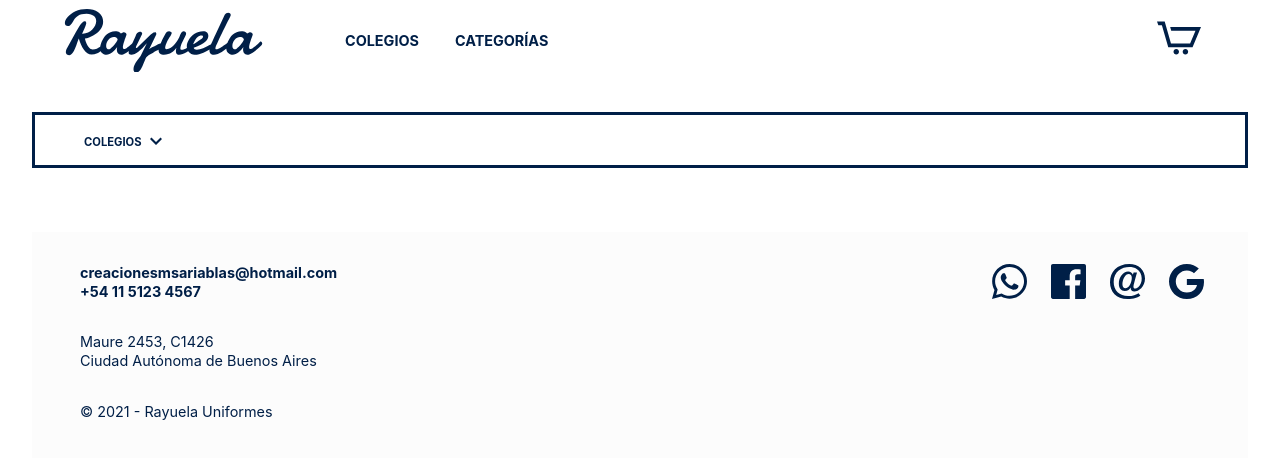
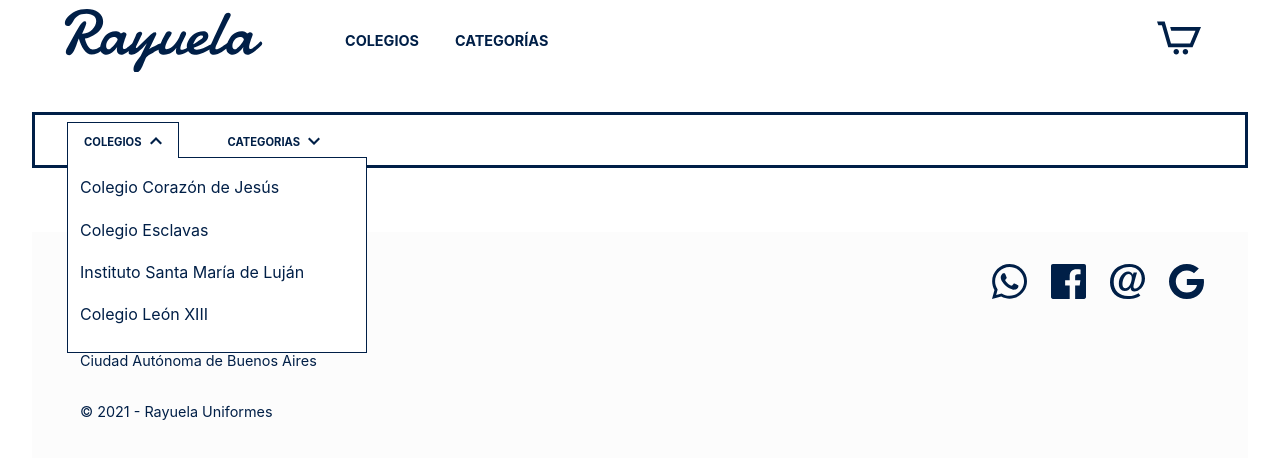
Before and after one commit to hernan-clich/rayuela-uniformes, a Next.js app: page /products in a window 1280 px wide. Both pictures are taken after a click on the element "COLEGIOS". Shown: the top 458 px of the page. Built offline with nearby package versions, Linux system fonts and the light colour scheme; a web font is replaced by a local one.

Commit message:
FilterItem receives array as prop instead of hardcoded data

```diff
--- a/app/components/FilterItem/index.tsx
+++ b/app/components/FilterItem/index.tsx
@@ -1,34 +1,29 @@
-import React, { useState, useRef } from 'react';
+import { useState, useRef } from 'react';
 import ArrowIcon from '@components/ArrowIcon';
 import CustomText from '@components/CustomText';
-import { SCHOOL_DATA } from '@constants/schools';
 import useOnClickOutside from '@hooks/useOnClickOutside';
+import { TSingleFilterItem } from '@interfaces/generalInterfaces';
 import * as Styled from './styles';
 
 type Props = {
-  name: string;
+  filtersToList: TSingleFilterItem[];
+  title: string;
 };
 
-type TFilteredFields = {
+export type TFilterQueries = {
   school: string;
-  category: string;
+  categories: string;
 };
 
-function FilterItem({ name }: Props) {
+function FilterItem({ filtersToList, title }: Props) {
+  const containerRef = useRef<HTMLDivElement>(null);
+  // const initialFilters = { school: '', categories: '' };
+  // const [currentFilters, setCurrentFilters] = useState<TFilterQueries>(initialFilters);
   const [isFilterActive, setFilterActive] = useState(false);
-  const [, setFilteredFields] = useState<TFilteredFields>({
-    school: '',
-    category: ''
-  });
-  const containerRef = useRef<HTMLDivElement>(null);
 
   const handleDivClickOutside = () => setFilterActive(false);
   const handleDivClickInside = () => setFilterActive((prevState) => !prevState);
-  const handleButtonClick = (id: string) => {
-    setFilteredFields((prevState) => {
-      return { ...prevState, school: id };
-    });
-  };
+  const handleButtonClick = (_alias: string, _id: string) => null;
 
   useOnClickOutside(containerRef, handleDivClickOutside);
 
@@ -38,15 +33,17 @@ function FilterItem({ name }: Props) {
       onClick={handleDivClickInside}
       $isActive={isFilterActive}>
       <CustomText as="span" isUnselectable size="xsmall" textTransform="uppercase" weight="bold">
-        {name}
+        {title}
       </CustomText>
       <ArrowIcon isActive={isFilterActive} />
       {isFilterActive && (
         <Styled.SingleListItem>
           <div>
-            {SCHOOL_DATA.map((school) => (
-              <button key={school.id} onClick={() => handleButtonClick(school.id)}>
-                {school.name}
+            {filtersToList.map((filterItem) => (
+              <button
+                key={filterItem.id}
+                onClick={() => handleButtonClick(filterItem.alias, filterItem.id)}>
+                {filterItem.name}
               </button>
             ))}
           </div>
--- a/app/components/FilterItem/styles.ts
+++ b/app/components/FilterItem/styles.ts
@@ -28,6 +28,17 @@ export const FilterItemContainer = styled.div<FilterItemContainerProps>`
       $isActive ? `1px solid ${TRANSPARENT}` : `1px solid ${PRUSSIAN_BLUE}`};
   }
 
+  &::after {
+    background-color: ${({ $isActive }) => ($isActive ? WHITE : TRANSPARENT)};
+    bottom: -1px;
+    content: '';
+    height: 1px;
+    left: 0;
+    position: absolute;
+    width: 100%;
+    z-index: 3;
+  }
+
   span {
     margin-right: 8px;
   }
@@ -36,14 +47,13 @@ export const FilterItemContainer = styled.div<FilterItemContainerProps>`
 export const SingleListItem = styled.div`
   background-color: ${WHITE};
   border: 1px solid ${PRUSSIAN_BLUE};
-  content: '';
   display: flex;
   flex-flow: column nowrap;
   left: -1px;
   position: absolute;
   top: calc(100%);
   width: 300px;
-  z-index: -1;
+  z-index: 1;
 
   div {
     padding: 0.5em 0 1em;
@@ -52,6 +62,7 @@ export const SingleListItem = styled.div`
   button {
     padding: 0.75em;
     text-align: left;
+    user-select: none;
     width: 100%;
 
     &:hover {
--- /dev/null
+++ b/app/constants/categories.ts
@@ -0,0 +1,7 @@
+import { TSingleFilterItem } from '@interfaces/generalInterfaces';
+
+export const CATEGORIES: TSingleFilterItem[] = [
+  { alias: 'categories', id: 'tshirts', name: 'Remeras' },
+  { alias: 'categories', id: 'pants', name: 'Pantalones' },
+  { alias: 'categories', id: 'socks', name: 'Medias' }
+];
--- a/app/screens/ProductList/components/FilterBar/index.tsx
+++ b/app/screens/ProductList/components/FilterBar/index.tsx
@@ -1,11 +1,19 @@
 import FilterItem from '@components/FilterItem';
+import { CATEGORIES } from '@constants/categories';
+import { SCHOOL_DATA } from '@constants/schools';
+import { TSingleFilterItem } from '@interfaces/generalInterfaces';
 import * as Styled from './styles';
 
 function FilterBar() {
+  const schoolItems: TSingleFilterItem[] = SCHOOL_DATA.map((schoolItem) => {
+    return { id: schoolItem.id, name: schoolItem.name, alias: 'school' };
+  });
+
   return (
     <Styled.FilterBarContainer>
       <Styled.FilterCategories>
-        <FilterItem name="Colegios" />
+        <FilterItem filtersToList={schoolItems} title="Colegios" />
+        <FilterItem filtersToList={CATEGORIES} title="Categorias" />
       </Styled.FilterCategories>
     </Styled.FilterBarContainer>
   );
```
Also changed, not shown: app/interfaces/generalInterfaces.ts (+7 -0 lines).
